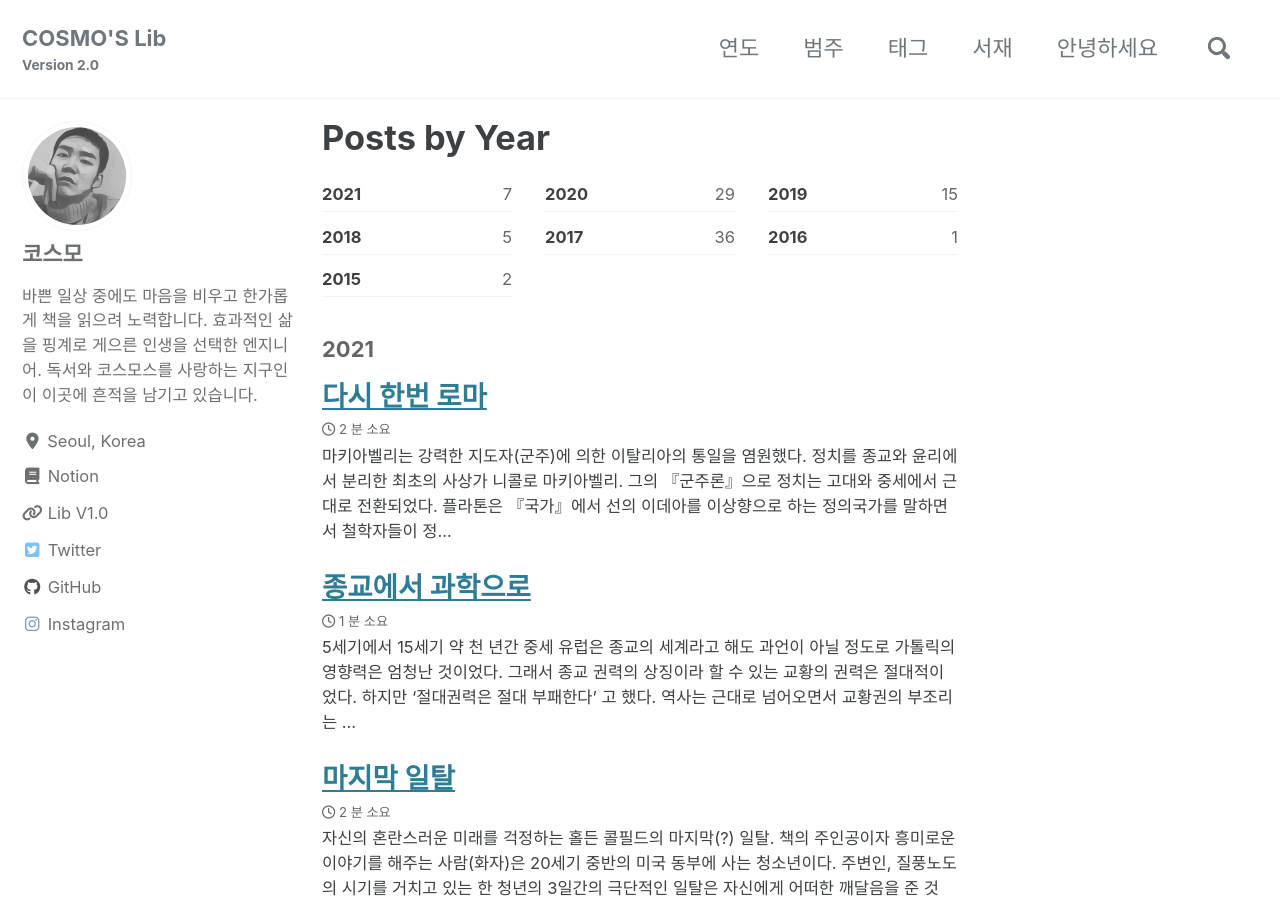
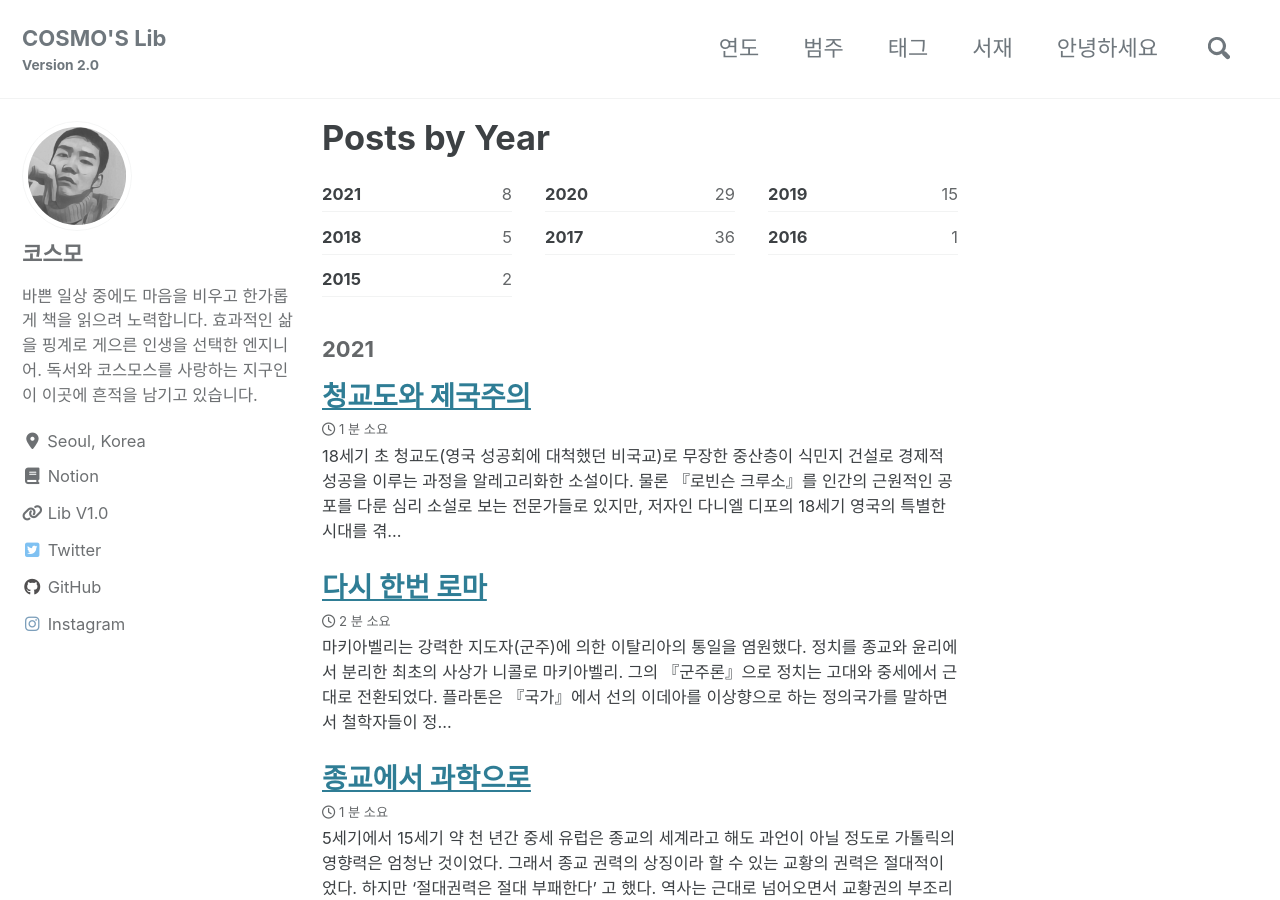
Before and after one commit to deftone2000/cosmo-s-archive, a Jekyll site: the page built from _pages/year-archive.md, in a window 1280 px wide and 900 px high. Built offline with Jekyll 4.4.1, drawn with Linux system fonts in a browser that asks for light colours; cached includes are drawn as plain includes; nearby versions of some CDN libraries; comment, search, counter and statistics services are not loaded; a style sheet for code colours, icons or effects is not loaded.

Commit message:
no message

```diff
--- a/_data/navigation.yml
+++ b/_data/navigation.yml
@@ -44,6 +44,25 @@ playground:
         url: /playground/pure-slasher-mixtape/
 
 # 책리뷰 사이드바용 정보(작성일자 역순정렬)
+
+# 로빈슨 크루소
+robinson-crusoe:
+  - title: "저자"
+    children:
+      - title: "다니엘 디포"
+        url:
+  - title: "번역"
+    children:
+      - title: "류경희"
+  - title: "출판"
+    children:
+      - title: "열린책들"
+  - title: "출간 정보"
+    children:
+      - title: "2011-03-20 출간"
+  - title: "추가 정보"
+    children:
+      - title: "454쪽"
 
 # 군주론
 il-principe:
```
Also changed, not shown: _data/reading.yml (+12 -2 lines), _posts/2021-06-29-robinson-crusoe.md (added, +24 -0 lines), _posts/2021-06-28-il-principe.md (renamed from _posts/2021-06-21-il-principe.md).
